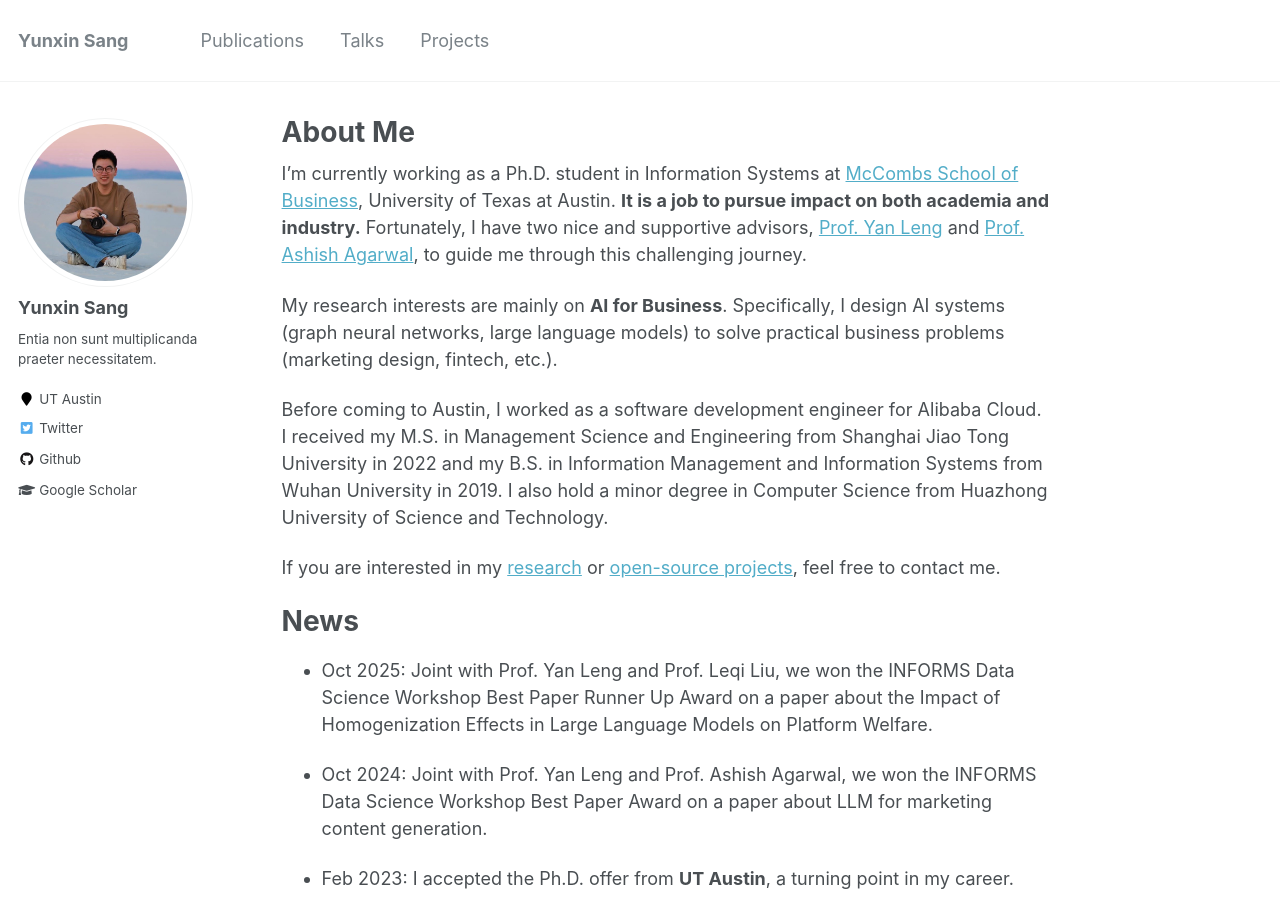
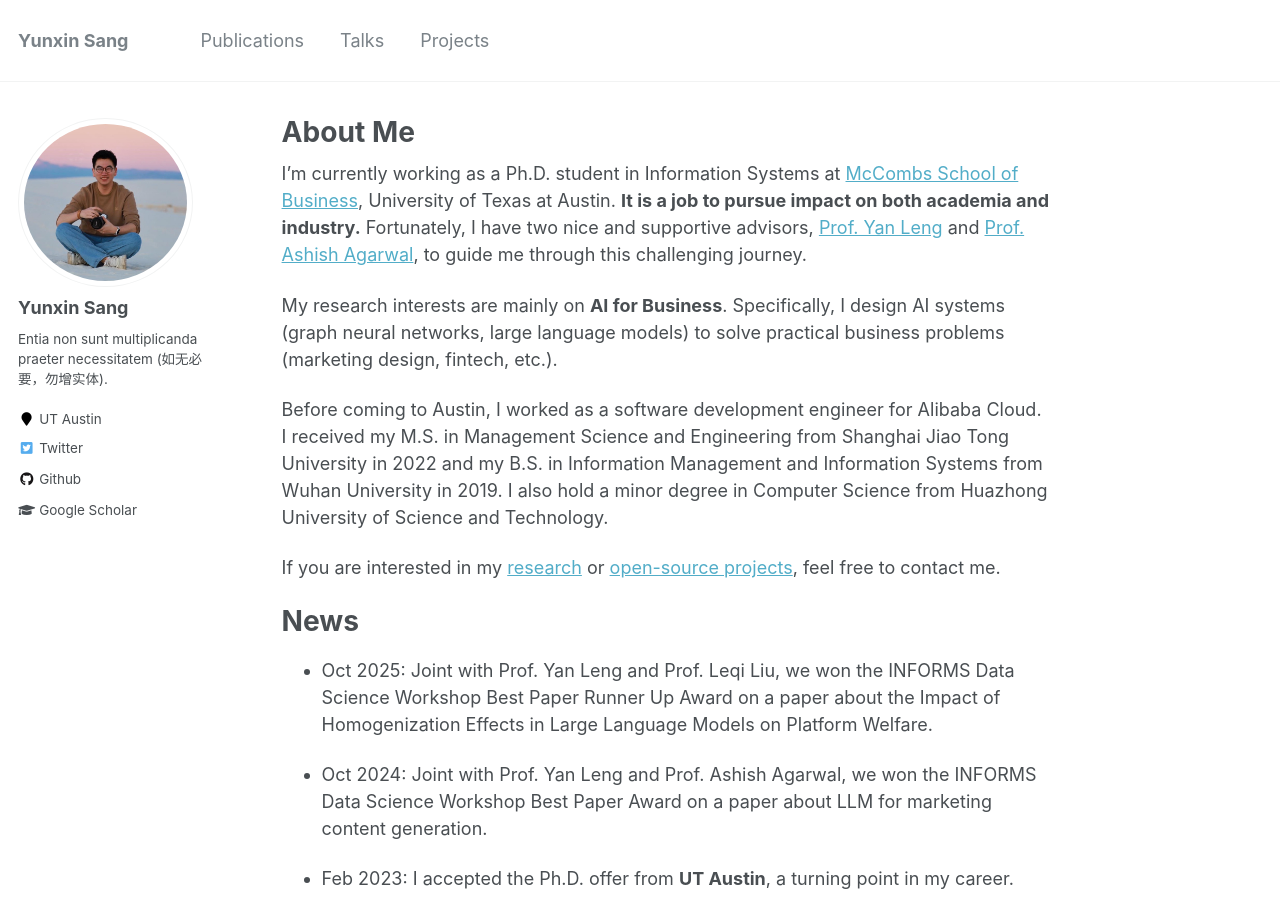
Before and after one commit to sangyx/sangyx.github.io, a Jekyll site: the page built from _pages/about.md, in a window 1280 px wide and 900 px high. Built offline with Jekyll 4.4.1, drawn with Linux system fonts in a browser that asks for light colours.

```diff
--- a/_config.yml
+++ b/_config.yml
@@ -82,7 +82,7 @@ analytics:
 author:
   name             : "Yunxin Sang"
   avatar           : "profile.jpeg"
-  bio              : "Entia non sunt multiplicanda praeter necessitatem."
+  bio              : "Entia non sunt multiplicanda praeter necessitatem (如无必要，勿增实体)."
   location         : "UT Austin"
   employer         :
   pubmed           :
```
